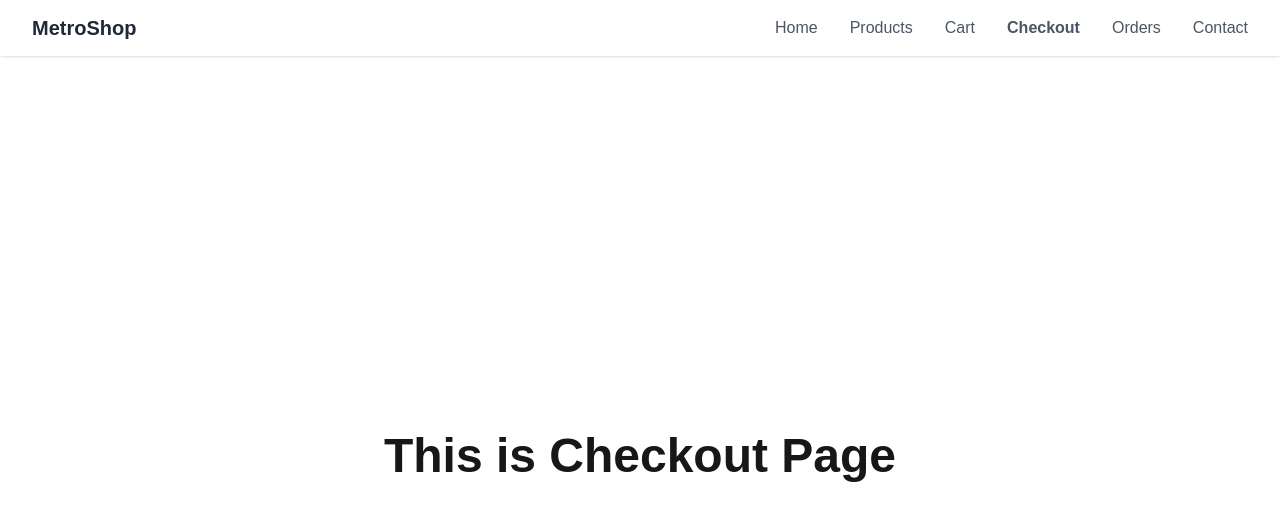
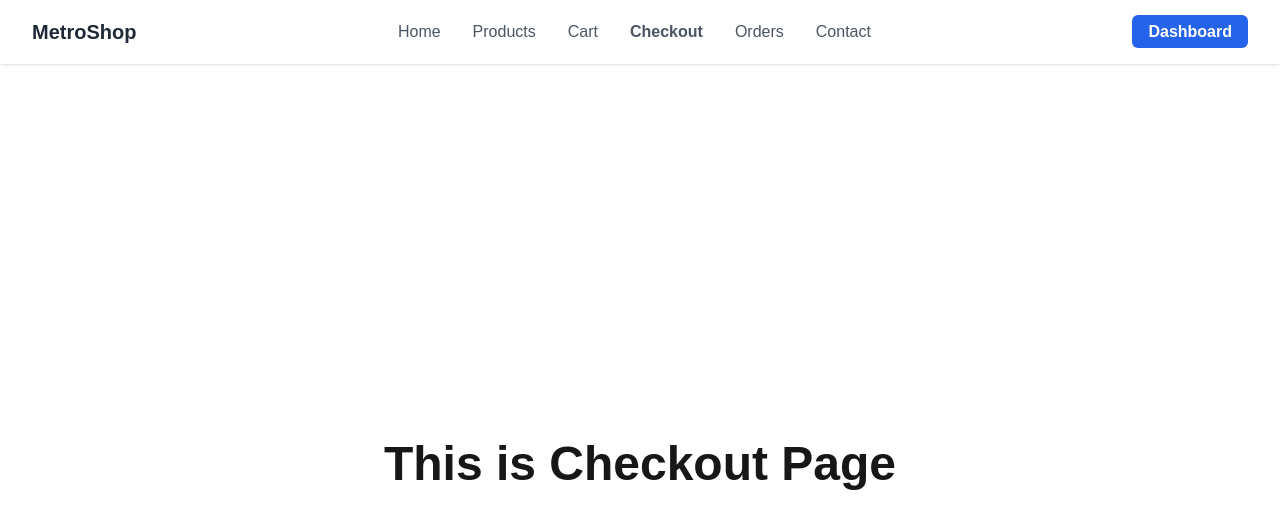
Before and after one commit to mdsejan/MetroShop-client, a Next.js app: page /checkout in a window 1280 px wide. Shown: the top 528 px of the page. Built offline with nearby package versions, Linux system fonts and the light colour scheme.

Commit message:
navbar update

```diff
--- a/src/components/common/Navbar.tsx
+++ b/src/components/common/Navbar.tsx
@@ -2,19 +2,18 @@
 
 import Link from "next/link";
 import { useState } from "react";
-import { usePathname } from "next/navigation"; // Import usePathname to track the current route
+import { usePathname } from "next/navigation";
 
 const Navbar: React.FC = () => {
   const [isMobileMenuOpen, setIsMobileMenuOpen] = useState(false);
-  const pathname = usePathname(); // Get the current path
+  const pathname = usePathname();
 
-  // Function to determine if the link is active
   const isActive = (path: string) => pathname === path;
 
   return (
     <nav className="bg-white shadow sticky top-0 z-10">
-      <div className="max-w-7xl mx-auto px-4 sm:px-6 lg:px-8">
-        <div className="flex justify-between items-center h-14">
+      <div className="max-w-screen-2xl mx-auto px-4 sm:px-6 lg:px-8">
+        <div className="flex justify-between items-center h-16">
           {/* Logo or Title */}
           <div className="flex-shrink-0">
             <Link href="/">
@@ -74,13 +73,21 @@ const Navbar: React.FC = () => {
             </Link>
           </div>
 
+          <div>
+            <Link
+              href="/admin"
+              className="px-4 py-2 rounded-md text-white font-semibold bg-blue-600 hover:bg-gray-700 transition-colors duration-200"
+            >
+              Dashboard
+            </Link>
+          </div>
+
           <div className="flex md:hidden">
             <button
               onClick={() => setIsMobileMenuOpen(!isMobileMenuOpen)}
               className="p-2 text-gray-600 hover:text-gray-900"
               aria-label="Toggle Menu"
             >
-              {/* Hamburger Icon */}
               <svg
                 xmlns="http://www.w3.org/2000/svg"
                 className="h-6 w-6"
@@ -105,7 +112,7 @@ const Navbar: React.FC = () => {
         <div className="flex flex-col space-y-2 p-4">
           <Link
             href="/"
-            onClick={() => setIsMobileMenuOpen(!isMobileMenuOpen)}
+            onClick={() => setIsMobileMenuOpen(false)}
             className={`text-gray-600 hover:text-gray-900 ${
               isActive("/") ? "text-blue-600 font-semibold" : ""
             }`}
@@ -114,7 +121,7 @@ const Navbar: React.FC = () => {
           </Link>
           <Link
             href="/product"
-            onClick={() => setIsMobileMenuOpen(!isMobileMenuOpen)}
+            onClick={() => setIsMobileMenuOpen(false)}
             className={`text-gray-600 hover:text-gray-900 ${
               isActive("/product") ? "text-blue-600 font-semibold" : ""
             }`}
@@ -123,7 +130,7 @@ const Navbar: React.FC = () => {
           </Link>
           <Link
             href="/cart"
-            onClick={() => setIsMobileMenuOpen(!isMobileMenuOpen)}
+            onClick={() => setIsMobileMenuOpen(false)}
             className={`text-gray-600 hover:text-gray-900 ${
               isActive("/cart") ? "text-blue-600 font-semibold" : ""
             }`}
@@ -132,7 +139,7 @@ const Navbar: React.FC = () => {
           </Link>
           <Link
             href="/checkout"
-            onClick={() => setIsMobileMenuOpen(!isMobileMenuOpen)}
+            onClick={() => setIsMobileMenuOpen(false)}
             className={`text-gray-600 hover:text-gray-900 ${
               isActive("/checkout") ? "text-blue-600 font-semibold" : ""
             }`}
@@ -141,7 +148,7 @@ const Navbar: React.FC = () => {
           </Link>
           <Link
             href="/orders"
-            onClick={() => setIsMobileMenuOpen(!isMobileMenuOpen)}
+            onClick={() => setIsMobileMenuOpen(false)}
             className={`text-gray-600 hover:text-gray-900 ${
               isActive("/orders") ? "text-blue-600 font-semibold" : ""
             }`}
@@ -150,7 +157,7 @@ const Navbar: React.FC = () => {
           </Link>
           <Link
             href="/contact"
-            onClick={() => setIsMobileMenuOpen(!isMobileMenuOpen)}
+            onClick={() => setIsMobileMenuOpen(false)}
             className={`text-gray-600 hover:text-gray-900 ${
               isActive("/contact") ? "text-blue-600 font-semibold" : ""
             }`}
```
Also changed, not shown: 1 other file (tests, documents, lock files or other folders).
